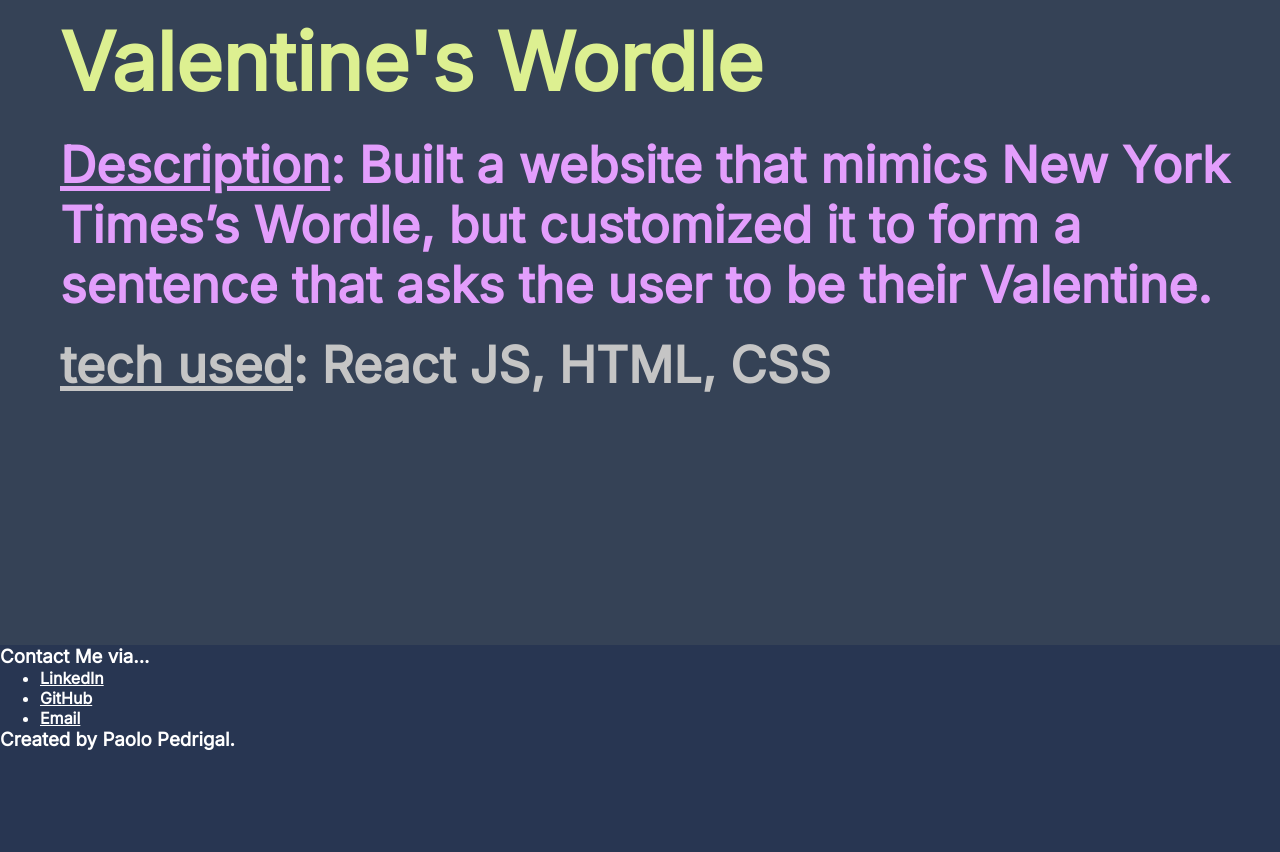
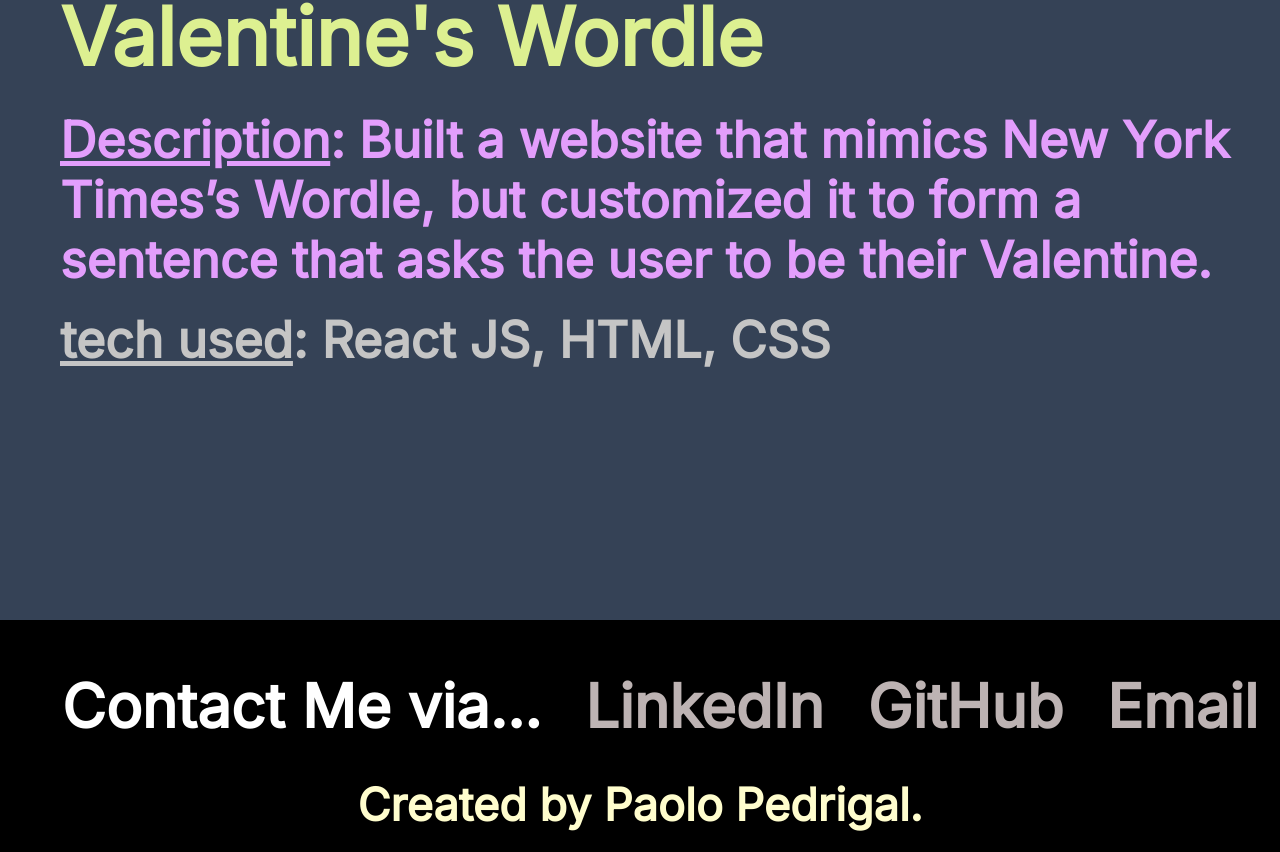
Before and after one commit to paolopedrigal/my-website, a React (Create React App) app: page / in a window 1280 px wide. Shown: the part 10794-11646 px from the top of the page. Before the commit the page ends 11545 px from the top, so only its background shows below. Built offline with nearby package versions, Linux system fonts and the light colour scheme.

Commit message:
Finished styling Footer section. Need to fix Email link though.

```diff
--- /dev/null
+++ b/src/Footer.css
@@ -0,0 +1,36 @@
+#footer-section {
+    background-color: black;
+    padding-top: 50px;
+}
+
+#contact-me-via {
+    background-color: transparent;
+}
+
+#contact-list {
+    background-color: transparent;
+    list-style: none;
+    display: flex;
+    flex-direction: row;
+    justify-content: space-around;
+    font-size: 60px;
+}
+
+.contact-link-container {
+    background-color: transparent;
+}
+
+.contact-link {
+    text-decoration: none;
+    background-color: transparent;
+    color: #BDB3B3
+}
+
+#created-by-paolo-pedrigal {
+    background-color: transparent;
+    padding-top: 35px;
+    padding-bottom: 20px;
+    text-align: center;
+    font-size: 45px;
+    color: #FFFDCD
+}
--- a/src/Footer.js
+++ b/src/Footer.js
@@ -1,21 +1,23 @@
-function Footer() {
+import './Footer.css';
+
+export default function Footer() {
     return(
-        <div>
-            <h3>Contact Me via...</h3>
-            <ul>
-                <li>
-                    <a href="https://linkedin.com/in/paolopedrigal">LinkedIn</a>
-                </li>
-                <li>
-                    <a href="https://github.com/paolopedrigal">GitHub</a>
-                </li>
-                <li>
-                    <a href="mailto:paolopedrigal@gmail.com">Email</a>
-                </li>
-            </ul>
-            <h3>Created by Paolo Pedrigal.</h3>
+        <div id='footer-section'>
+            <div style={{backgroundColor:"transparent"}}>
+                <ul id='contact-list'>
+                    <li id='contact-me-via'>Contact Me via...</li>
+                    <li className='contact-link-container'>
+                        <a href="https://linkedin.com/in/paolopedrigal" target="_blank" className='contact-link'>LinkedIn</a>
+                    </li>
+                    <li className='contact-link-container'>
+                        <a href="https://github.com/paolopedrigal" target="_blank" className='contact-link'>GitHub</a>
+                    </li>
+                    <li className='contact-link-container'>
+                        <a href="mailto:paolopedrigal@gmail.com" target="_blank" className='contact-link'>Email</a>
+                    </li>
+                </ul>
+            </div>
+            <h3 id='created-by-paolo-pedrigal'>Created by Paolo Pedrigal.</h3>
         </div>
-    )
+    );
 }
-
-export default Footer;
--- a/src/Projects.css
+++ b/src/Projects.css
@@ -1,6 +1,6 @@
 #projects-section {
     background-color: #354256;
-    padding-top: 100px;
+    padding-top: 75px;
     padding-bottom: 200px;
 }
 
```
